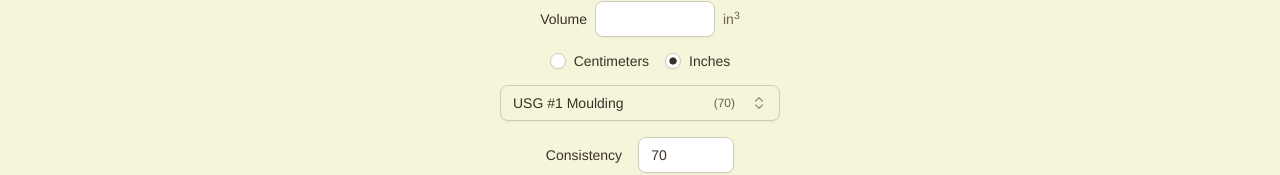
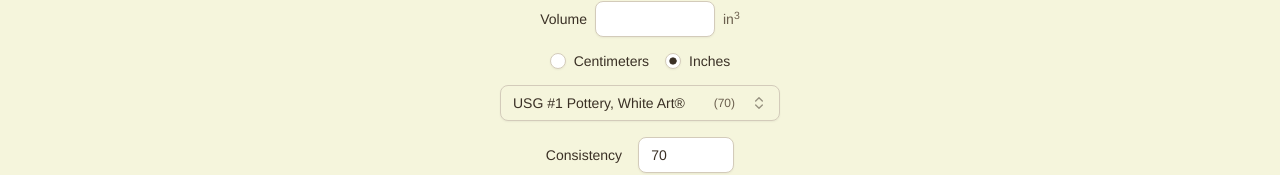
Before and after one commit to derekphilipau/vite-plaster-calculator, a React (Vite) app: page / in a window 1280 px wide. Shown: the part 491-666 px from the top of the page. Built offline with nearby package versions, Linux system fonts and the light colour scheme.

Commit message:
ensure usg 1 pottery selected

```diff
--- a/src/data/consistencies.ts
+++ b/src/data/consistencies.ts
@@ -12,15 +12,15 @@
     consistency: "100",
   },
   {
+    id: "usg-1-pottery",
+    value: 70,
+    label: "USG #1 Pottery, White Art®",
+    consistency: "70",
+  },
+  {
     id: "usg-1-moulding",
     value: 70,
     label: "USG #1 Moulding",
-    consistency: "70",
-  },
-  {
-    id: "usg-1-pottery",
-    value: 70,
-    label: "USG #1 Pottery, White Art®",
     consistency: "70",
   },
   {
```
